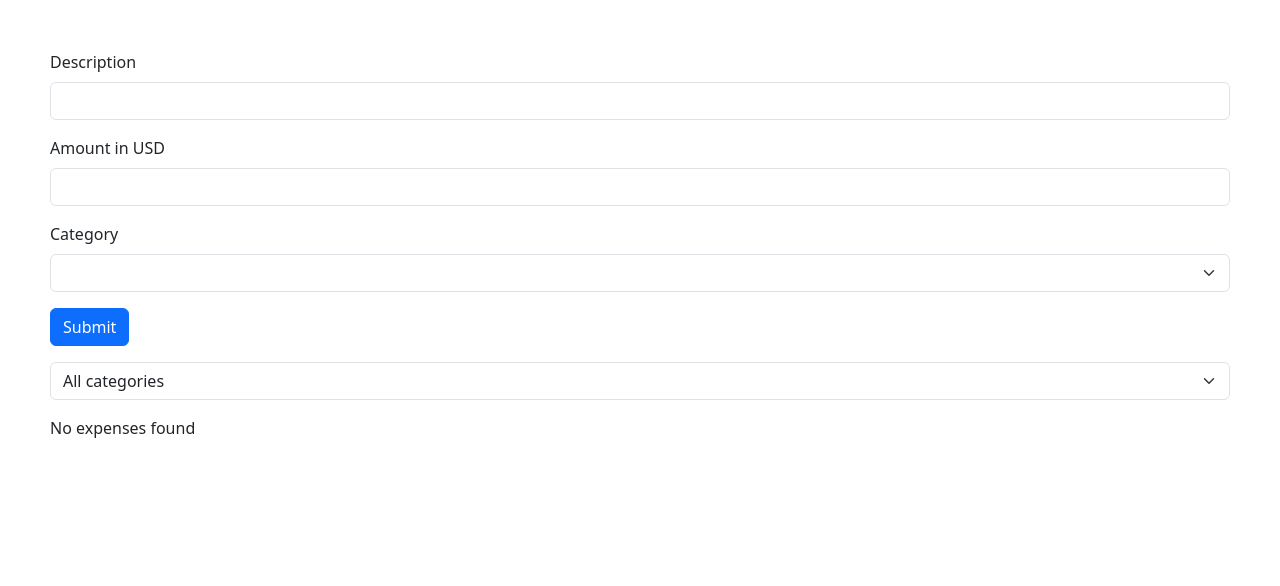
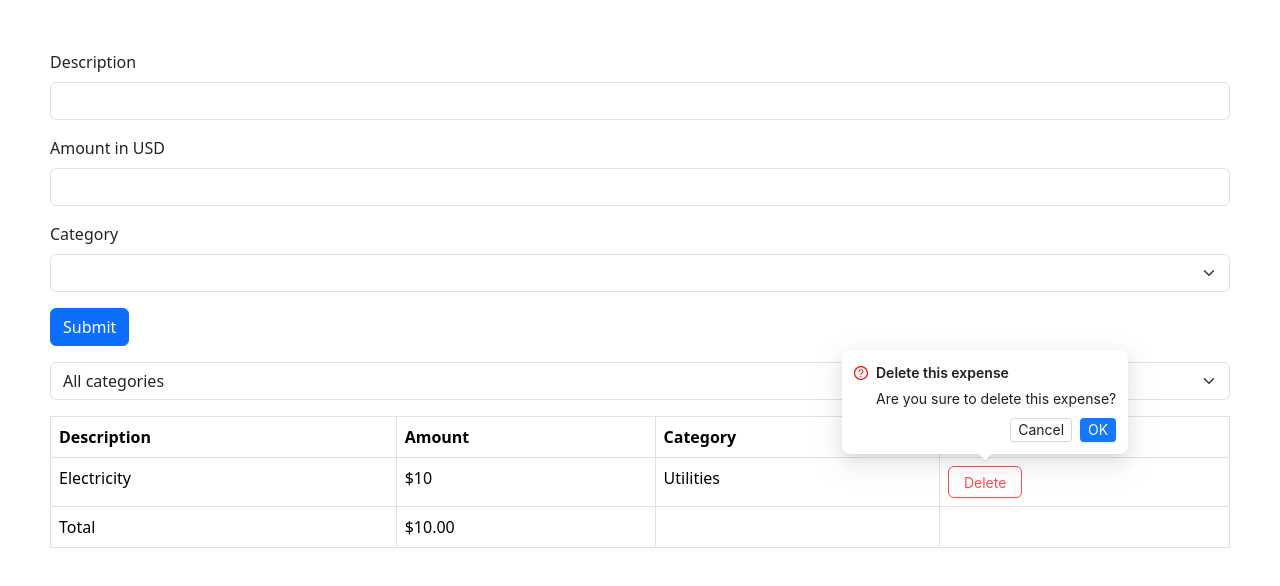
Before and after one commit to Ameer372/react_course, a React (Vite) app: page / in a window 1280 px wide. Both pictures are taken after a click on the button "Delete". Shown: the top 586 px of the page. Built offline with nearby package versions, Linux system fonts and the light colour scheme.

Commit message:
added on delete confirm message

```diff
--- a/src/App.tsx
+++ b/src/App.tsx
@@ -1,9 +1,9 @@
 import { CheckCircleFilled } from "@ant-design/icons";
 import { Alert, notification } from "antd";
 import { useState } from "react";
-import ExpenseFilter from "./components/expense-tracker/components/ExpenseFilter";
-import ExpenseForm from "./components/expense-tracker/components/ExpenseForm";
-import ExpenseList from "./components/expense-tracker/components/ExpenseList";
+import ExpenseFilter from "./expense-tracker/components/ExpenseFilter";
+import ExpenseForm from "./expense-tracker/components/ExpenseForm";
+import ExpenseList from "./expense-tracker/components/ExpenseList";
 
 function App() {
   const [selectedCategory, setSelectedCategory] = useState("");
@@ -18,7 +18,7 @@ function App() {
     ? expenses.filter((expense) => expense.category === selectedCategory)
     : expenses;
 
-  const [api, contextHolder] = notification.useNotification();
+  const [api, showNotification] = notification.useNotification();
   const openNotification = () => {
     api.open({
       message: "Well done!",
@@ -29,40 +29,13 @@ function App() {
 
   return (
     <div>
-      {contextHolder}
-
-      {alertVisible && (
-        <>
-          <Alert
-            message="Well done!"
-            description="Expense Was added successfully."
-            type="success"
-            showIcon
-            closable
-          />
-          <br></br>
-        </>
-      )}
-
-      {/* {alertVisible && (
-        <div
-          className="alert alert-success alert-dismissible fade-out"
-          role="alert"
-        >
-          <button
-            type="button"
-            className="btn-close"
-            onClick={() => setAlertVisible(false)}
-          ></button>
-          <h1 className="alert-heading">Well done!</h1>
-          <p>Expense Was added successfully</p>
-        </div>
-      )} */}
+      {showNotification}
       <div className="mb-3">
         <ExpenseForm
           onSubmit={(newExpense) => {
             setExpenses([...expenses, { ...newExpense, id: Date.now() }]);
             setAlertVisible(true);
+            // setTimeout(() => setAlertVisible(false), 3000);
             openNotification();
           }}
         />
@@ -80,6 +53,15 @@ function App() {
           setExpenses(expenses.filter((expense) => expense.id !== id));
         }}
       />
+      {alertVisible && (
+        <Alert
+          message="Well done!"
+          description="Expense Was added successfully."
+          type="success"
+          showIcon
+          closable
+        />
+      )}
     </div>
   );
 }
--- a/src/components/expense-tracker/components/ExpenseList.tsx
+++ b/src/expense-tracker/components/ExpenseList.tsx
@@ -1,3 +1,6 @@
+import { QuestionCircleOutlined } from "@ant-design/icons";
+import { Button, Popconfirm } from "antd";
+
 interface Expense {
   id: number;
   description: string;
@@ -33,12 +36,14 @@ const ExpenseList = ({ expenses, onDelete }: Props) => {
             <td>${expense.amount}</td>
             <td>{expense.category}</td>
             <td>
-              <button
-                className="btn btn-outline-danger"
-                onClick={() => onDelete(expense.id)}
+              <Popconfirm
+                title="Delete this expense"
+                description="Are you sure to delete this expense?"
+                onConfirm={() => onDelete(expense.id)}
+                icon={<QuestionCircleOutlined style={{ color: "red" }} />}
               >
-                Delete
-              </button>
+                <Button danger>Delete</Button>
+              </Popconfirm>
             </td>
           </tr>
         ))}
```
Also changed, not shown: src/expense-tracker/categories.ts (renamed from src/components/expense-tracker/categories.ts), src/expense-tracker/components/ExpenseFilter.tsx (renamed from src/components/expense-tracker/components/ExpenseFilter.tsx), src/expense-tracker/components/ExpenseForm.tsx (renamed from src/components/expense-tracker/components/ExpenseForm.tsx).
